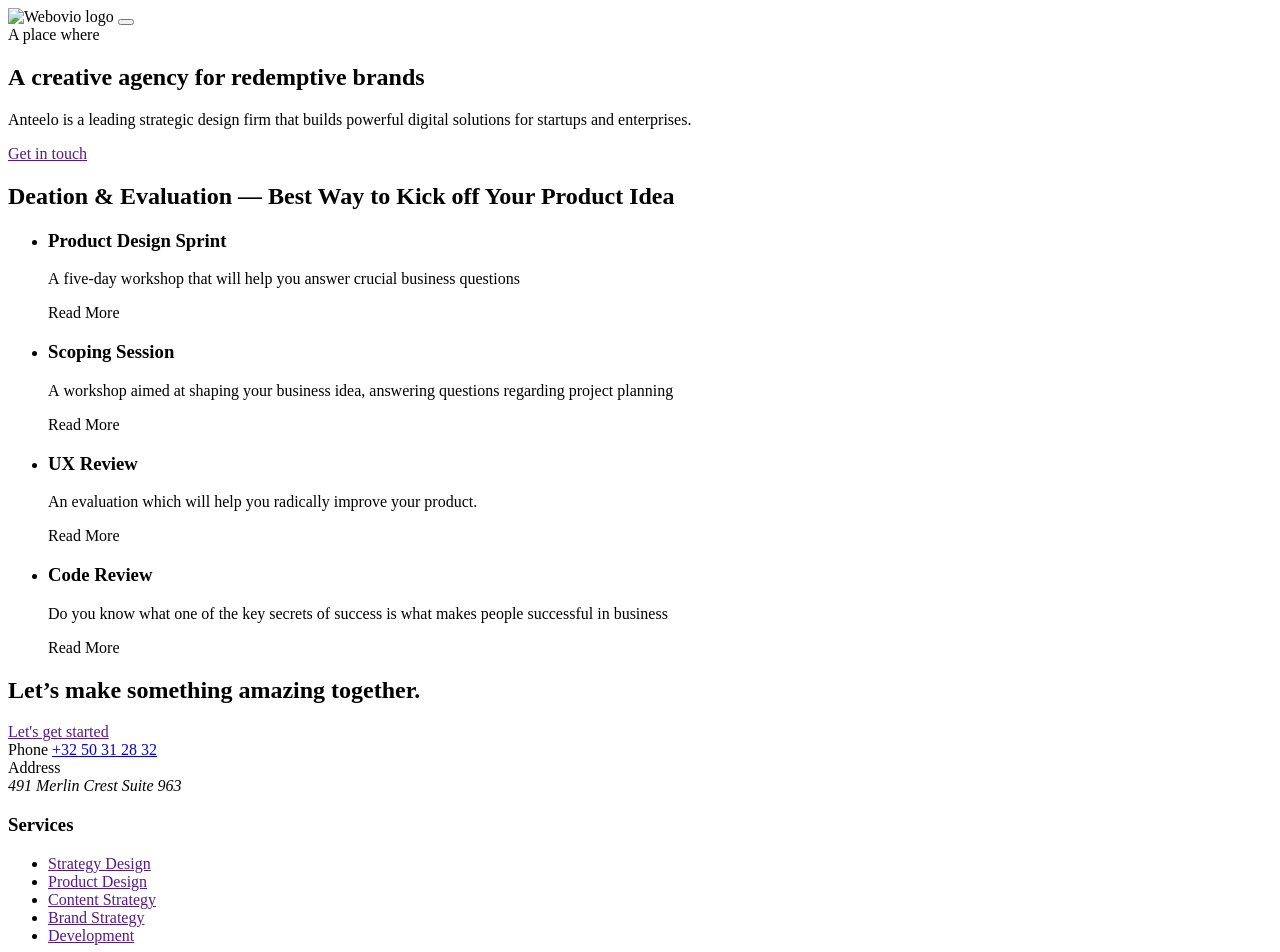
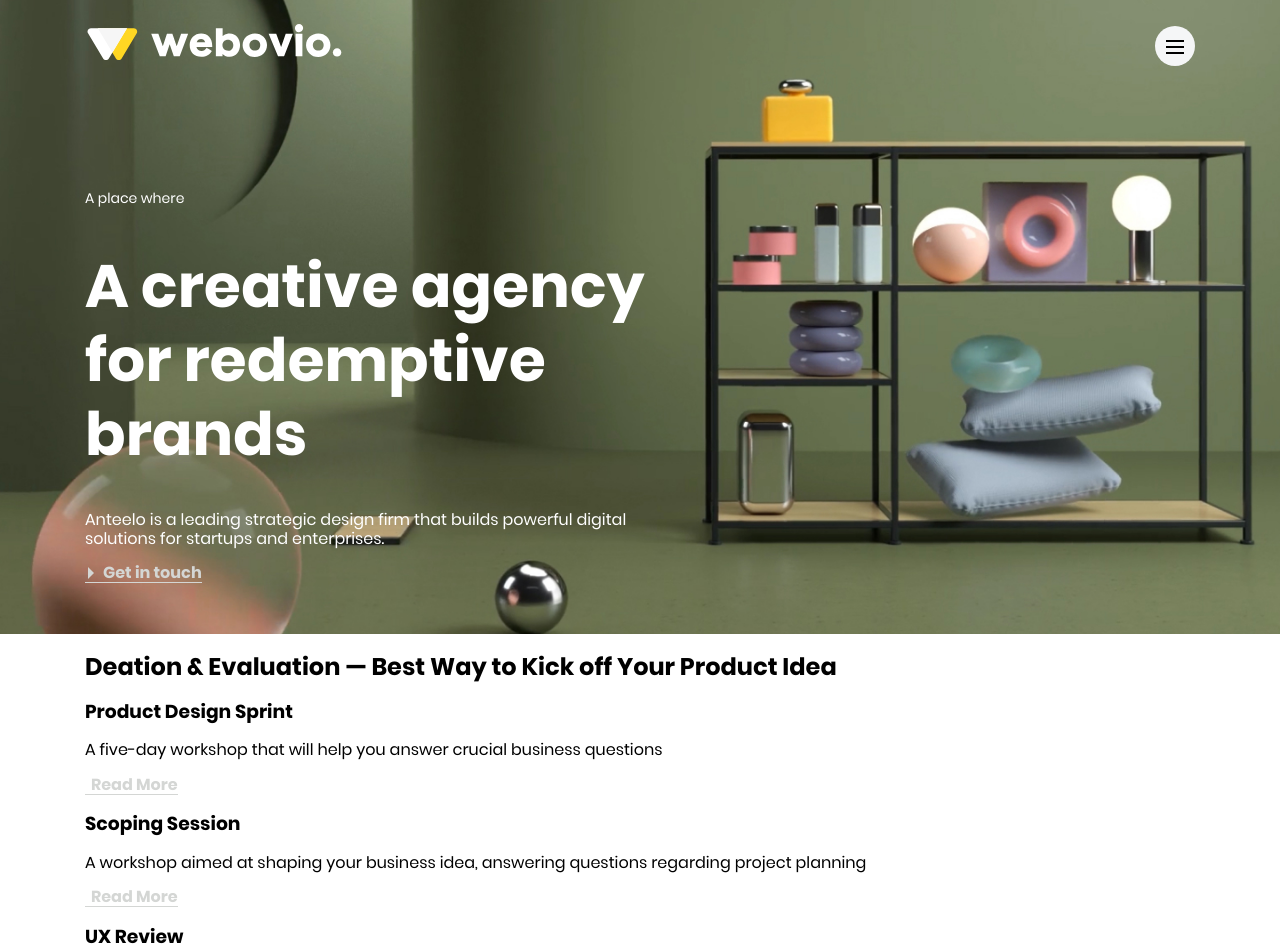
Before and after one commit to PolinaV2020/webovio, a plain HTML site: page index.html in a window 1280 px wide. Shown: the top 952 px of the page. Drawn offline with Linux system fonts and the light colour scheme.

Commit message:
add: hero section styles

```diff
--- /dev/null
+++ b/css/styles.css
@@ -0,0 +1,152 @@
+* {
+  box-sizing: border-box;
+}
+
+*::before,
+*::after {
+  box-sizing: border-box;
+}
+
+@font-face {
+  font-family: "Poppins";
+  src: url("../assests/fonts/Poppins-Regular.woff") format("woff");
+  font-display: swap;
+  font-weight: 400;
+  font-style: normal;
+}
+
+@font-face {
+  font-family: "Poppins";
+  src: url("../assests/fonts/Poppins-Medium.woff") format("woff");
+  font-display: swap;
+  font-weight: 500;
+  font-style: normal;
+}
+
+@font-face {
+  font-family: "Poppins";
+  src: url("../assests/fonts/Poppins-Bold.woff") format("woff");
+  font-display: swap;
+  font-weight: 700;
+  font-style: normal;
+}
+
+:root {
+  --main-font-family: "Poppins", sans-serif;
+}
+
+body {
+  font-family: var(--main-font-family);
+  font-weight: 400;
+}
+
+img {
+  max-width: 100%;
+}
+
+.link {
+  display: inline-flex;
+  align-items: center;
+  border-bottom: 1px solid currentColor;
+  font-weight: 700;
+  font-size: 16px;
+  line-height: 18px;
+  text-decoration: none;
+  text-indent: 6px;
+  color: #d4d6d4;
+}
+
+.link svg {
+  width: 12px;
+  height: 12px;
+  fill: currentColor;
+}
+
+.list-reset {
+  margin: 0;
+  padding: 0;
+  list-style-type: none;
+}
+
+.btn-reset {
+  padding: 0;
+  border: none;
+  background-color: transparent;
+  cursor: pointer;
+  font-family: var(--main-font-family);
+}
+
+.container {
+  max-width: 1140px;
+  padding: 0 15px;
+  margin: 0 auto;
+}
+
+.header {
+  position: absolute;
+  top: 0;
+  left: 0;
+  padding: 24px 0;
+  width: 100%;
+}
+
+.header__container {
+  display: flex;
+  align-items: center;
+  justify-content: space-between;
+}
+
+.burger {
+  --offset-horizontal: 11px;
+  --offset-vertical: 14px;
+  position: relative;
+  width: 40px;
+  height: 40px;
+  padding: 14px 11px;
+  border-radius: 50%;
+  background-color: #f5f6f7;
+}
+
+.burger__line {
+  position: absolute;
+  top: var(--offset-vertical);
+  left: 50%;
+  display: inline-block;
+  width: calc(100% - (var(--offset-horizontal)) * 2);
+  height: 1.8px;
+  background-color: #000000;
+  transform: translateX(-50%);
+}
+
+.burger__line:nth-child(2) {
+  top: calc(var(--offset-vertical) + 6px);
+}
+
+.burger__line:nth-child(3) {
+  top: calc(var(--offset-vertical) + 12px);
+}
+
+.hero {
+  padding-top: 188px;
+  background-image: url("../assests/img/hero_bg.jpg");
+  background-position: center;
+  background-size: cover;
+  background-repeat: no-repeat;
+}
+
+.hero__content {
+  max-width: 616px;
+  padding-bottom: 50px;
+  color: #ffffff;
+}
+
+.hero__subtitle {
+  font-size: 14px;
+  line-height: 21px;
+}
+
+.hero__title {
+  font-weight: 700; /* Указывать  числом, а не словом, т.к. */
+  font-size: 60px;
+  line-height: 74px;
+}
--- a/index.html
+++ b/index.html
@@ -5,14 +5,16 @@
     <meta http-equiv="X-UA-Compatible" content="IE=edge" />
     <meta name="viewport" content="width=device-width, initial-scale=1.0" />
     <title>Webovio</title>
+    <link rel="stylesheet" href="css/normalize.css" />
+    <link rel="stylesheet" href="css/styles.css" />
   </head>
   <body>
     <header class="header">
-      <div class="header__container">
+      <div class="container header__container">
         <a class="logo">
-          <img src="" alt="Webovio logo" />
+          <img src="./assests/svg/logo.svg" alt="Webovio logo" />
         </a>
-        <button class="burger" aria-label="Open menu">
+        <button class="burger btn-reset" aria-label="Open menu">
           <span class="burger__line"></span>
           <span class="burger__line"></span>
           <span class="burger__line"></span>
@@ -21,7 +23,7 @@
     </header>
     <main class="main">
       <section class="hero">
-        <div class="hero__container">
+        <div class="container">
           <div class="hero__content">
             <span class="hero__subtitle"> A place where </span>
             <h1 class="hero__title">
@@ -31,17 +33,27 @@
               Anteelo is&nbsp;a&nbsp;leading strategic design firm that builds
               powerful digital solutions for startups and enterprises.
             </p>
-            <a href="" class="hero__link link">Get in touch</a>
+            <a href="" class="hero__link link">
+              <svg
+                xmlns="http://www.w3.org/2000/svg"
+                width="24"
+                height="24"
+                viewBox="0 0 24 24"
+              >
+                <path d="M6 0l12 12-12 12z" />
+              </svg>
+              <span> Get in touch</span>
+            </a>
           </div>
         </div>
       </section>
       <section class="services">
-        <div class="services__container">
+        <div class="container">
           <h2 class="services__title">
             Deation &amp;&nbsp;Evaluation&nbsp;&mdash; Best Way to&nbsp;Kick off
             Your Product Idea
           </h2>
-          <ul class="services__list">
+          <ul class="services__list list-reset">
             <li class="services__list-item">
               <h3 class="services__subtitle">Product Design Sprint</h3>
               <p class="services__descriptin">
@@ -79,7 +91,7 @@
         </div>
       </section>
       <section class="get-started">
-        <div class="get-started__container">
+        <div class="container">
           <h2 class="get-started__title">
             Let&rsquo;s make something amazing together.
           </h2>
@@ -104,54 +116,54 @@
         <div class="footer__middle">
           <div class="footer__column">
             <h3 class="footer__title">Services</h3>
-            <ul class="footer__list">
-              <li class="footer__list">
+            <ul class="footer__list list-reset">
+              <li class="footer__list-item">
                 <a href="" class="footer__link">Strategy Design</a>
               </li>
-              <li class="footer__list">
+              <li class="footer__list-item">
                 <a href="" class="footer__link">Product Design</a>
               </li>
-              <li class="footer__list">
+              <li class="footer__list-item">
                 <a href="" class="footer__link">Content Strategy</a>
               </li>
-              <li class="footer__list">
+              <li class="footer__list-item">
                 <a href="" class="footer__link">Brand Strategy</a>
               </li>
-              <li class="footer__list">
+              <li class="footer__list-item">
                 <a href="" class="footer__link">Development </a>
               </li>
             </ul>
           </div>
           <div class="footer__column">
             <h3 class="footer__title">Help And Advice</h3>
-            <ul class="footer__list">
-              <li class="footer__list">
+            <ul class="footer__list list-reset">
+              <li class="footer__list-item">
                 <a href="" class="footer__link">How it works</a>
               </li>
-              <li class="footer__list">
+              <li class="footer__list-item">
                 <a href="" class="footer__link">Contact Support</a>
               </li>
-              <li class="footer__list">
+              <li class="footer__list-item">
                 <a href="" class="footer__link">Privacy Policy</a>
               </li>
-              <li class="footer__list">
+              <li class="footer__list-item">
                 <a href="" class="footer__link">FAQ</a>
               </li>
             </ul>
           </div>
           <div class="footer__column">
             <h3 class="footer__title">Company</h3>
-            <ul class="footer__list">
-              <li class="footer__list">
+            <ul class="footer__list list-reset">
+              <li class="footer__list-item">
                 <a href="" class="footer__link">About</a>
               </li>
-              <li class="footer__list">
+              <li class="footer__list-item">
                 <a href="" class="footer__link">Blog</a>
               </li>
-              <li class="footer__list">
+              <li class="footer__list-item">
                 <a href="" class="footer__link">Contact</a>
               </li>
-              <li class="footer__list">
+              <li class="footer__list-item">
                 <a href="" class="footer__link">Jobs</a>
               </li>
             </ul>
@@ -202,7 +214,7 @@
         </div>
         <div class="footer__bottom">
           <a class="logo">
-            <img src="" alt="Webovio logo" />
+            <img src="./assests/svg/logo.svg" alt="Webovio logo" />
           </a>
           <small class="footer__copyright"
             >&copy;&nbsp;2020@webovio. All Rights Reserved.</small
```
Also changed, not shown: assests/fonts/Poppins-Bold.woff (added), assests/fonts/Poppins-Medium.woff (added), assests/fonts/Poppins-Regular.woff (added), assests/img/hero_bg.jpg (added), assests/svg/logo.svg (added), css/normalize.css (added).
